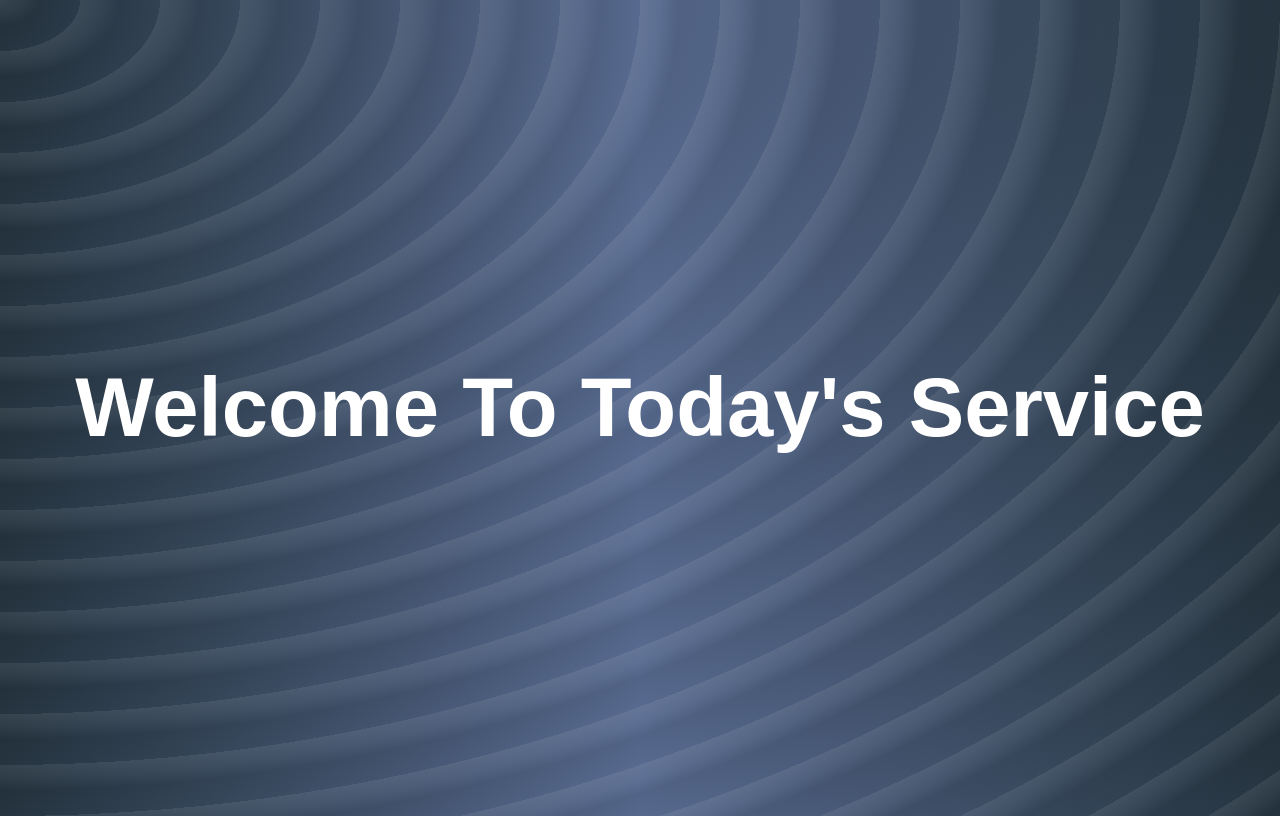
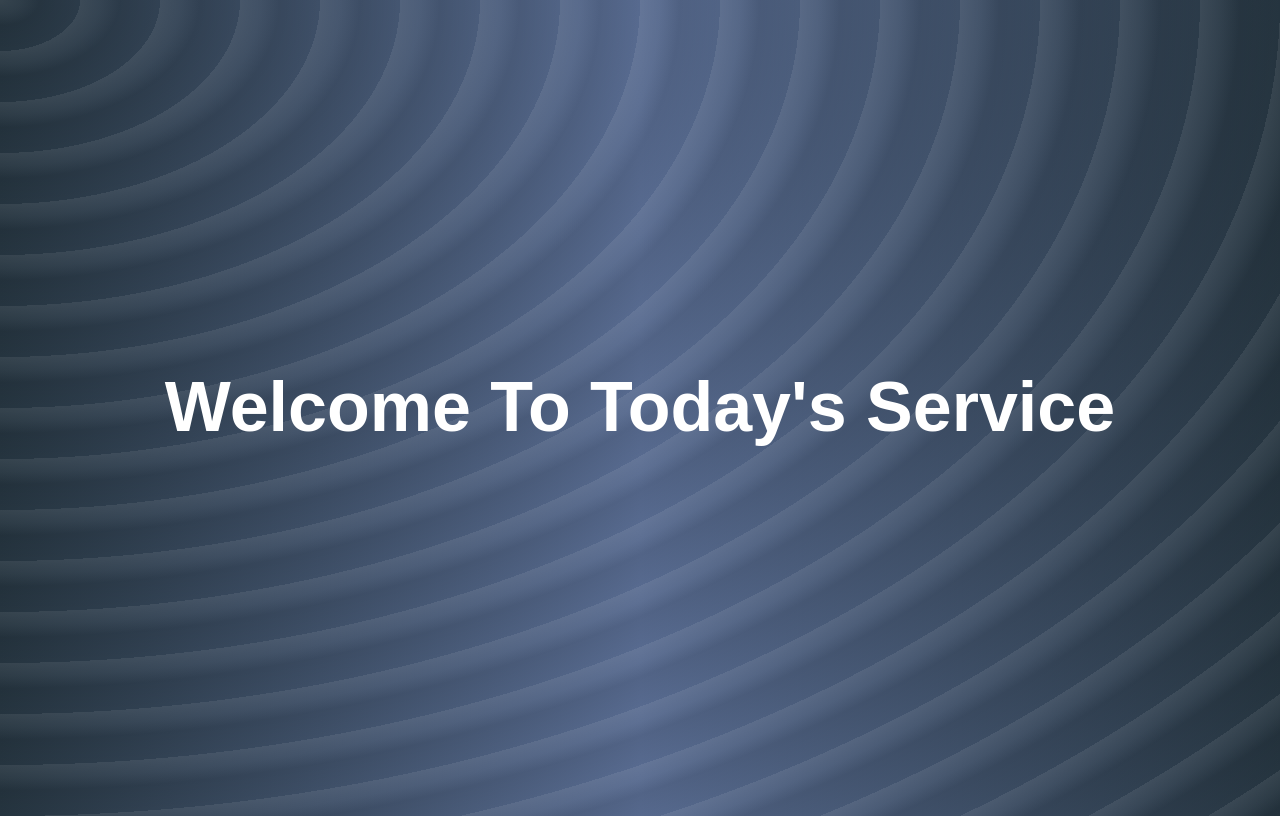
Before and after one commit to Njhenga/Worship-Connect, a website: page public/output.html in a window 1280 px wide. Drawn offline with nearby package versions, Linux system fonts and the light colour scheme; no server answers.

Commit message:
Update font for output page

```diff
--- a/public/index.js
+++ b/public/index.js
@@ -11,7 +11,7 @@ $(document).ready(function() {
 
        //showing the default
        const DEFAULT_MESSAGE = "Welcome To Today's Service";
-       $("outputContainer").html(`<p>${DEFAULT_MESSAGE}</p>`);
+       $("outputContainer").html(`<h1>${DEFAULT_MESSAGE}</h1>`);
        let resetTimeout; // store the timeout so we can clear it if needed
 
  function showDefaultMessage(delay = 120000) { // 120000ms = 2 min
--- a/public/style.css
+++ b/public/style.css
@@ -6,7 +6,8 @@
     align-items: center;
     height: 100vh;
     text-align: center;
-    font-size: 6.5vw;
+    font-size: clamp(32px, 6vw, 70px);
+    line-height:1.25;
     font-weight:700;
     word-wrap:break-word;
     overflow-wrap:break-word;
```
